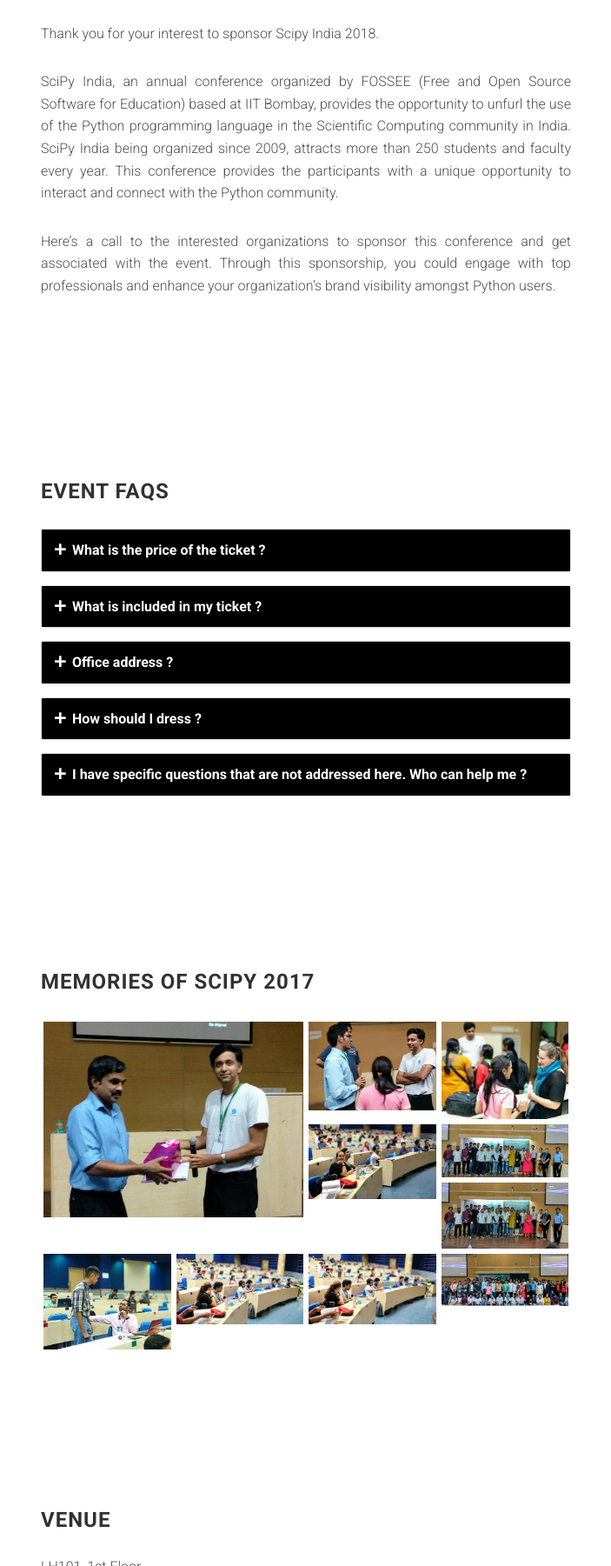
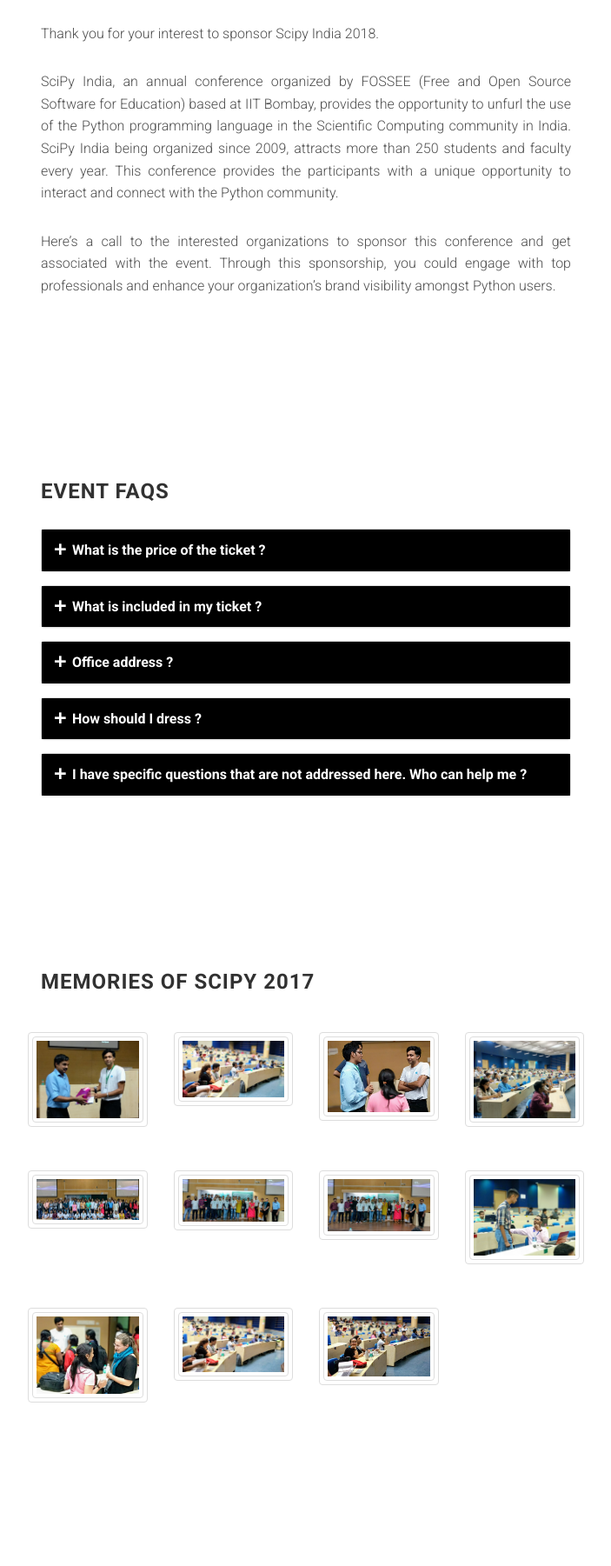
Before and after one commit to FOSSEE/SciPy2018, a Django app: page / in a window 1280 px wide. Shown: the part 4699-6500 px from the top of the page at 87% size, without its empty margins (288-991 px from the left). Run offline with Django 3.2, Linux system fonts and the light colour scheme; parts of the project's set-up code (start-up, migrations or seed data) failed here and were passed over; some libraries are stand-ins or nearby versions; grey boxes are pictures that could not be loaded.

Commit message:
added image gallary

```diff
--- a/static/website/bootstrap-css/custom.css
+++ b/static/website/bootstrap-css/custom.css
@@ -12,3 +12,23 @@ if it's not present, don't show loader */
 	z-index: 9999;
 	background: url(images/loader-64x/Preloader_2.gif) center no-repeat #fff;
 }
+
+.btn:focus, .btn:active, button:focus, button:active {
+  outline: none !important;
+  box-shadow: none !important;
+}
+
+#image-gallery .modal-footer{
+  display: block;
+}
+
+.thumb{
+  margin-top: 15px;
+  margin-bottom: 15px;
+}
+.modal-header {
+    border-bottom: none; !important
+}
+.modal-footer {
+    border-top: none; !important
+}
--- a/static/website/templates/index.html
+++ b/static/website/templates/index.html
@@ -19,6 +19,7 @@
     <link rel="stylesheet" href="{% static 'website/bootstrap-css/bower_components/ionicons/css/ionicons.min.css' %}">
     <link rel="stylesheet" href="{% static 'website/bootstrap-css/assets/css/main.css' %}">
     <link rel="stylesheet" href="{% static 'website/bootstrap-css/assets/css/custom.css' %}">
+    <link rel="stylesheet" href="{% static 'website/bootstrap-css/custom.css' %}">
 
 <script type="text/javascript">
 // Wait for window load
@@ -448,51 +449,138 @@ jQuery(document).ready(function($){
                     <h3 class="section-title">Memories of SciPy 2017</h3>
                 </div>
             </div>
+
             <div class="row">
-                <div class="col-md-12">
-                    <ul class="grid">
+                <div class="row">
+                    <div class="col-lg-3 col-md-4 col-xs-6 thumb">
+                        <a class="thumbnail" href="#" data-image-id="" data-toggle="modal" data-title=""
+                           data-image="{% static 'website/bootstrap-css/assets/images/photos/photos-1.jpg' %}"
+                           data-target="#image-gallery">
+                            <img class="img-thumbnail"
+                                 src="{% static 'website/bootstrap-css/assets/images/photos/photos-1.jpg' %}"
+                                 alt="Scipy 2017">
+                        </a>
+                    </div>
+                    <div class="col-lg-3 col-md-4 col-xs-6 thumb">
+                        <a class="thumbnail" href="#" data-image-id="" data-toggle="modal" data-title=""
+                           data-image="{% static 'website/bootstrap-css/assets/images/photos/photos-2.jpg' %}"
+                           data-target="#image-gallery">
+                            <img class="img-thumbnail"
+                                 src="{% static 'website/bootstrap-css/assets/images/photos/photos-2.jpg' %}"
+                                 alt="Scipy 2017">
+                        </a>
+                    </div>
 
-                        <li class="grid-item grid-item-sm-6">
-                            <img alt="" class="img-responsive center-block" src="{% static 'website/bootstrap-css/assets/images/photos/photos-1.jpg' %}">
-                        </li>
+                    <div class="col-lg-3 col-md-4 col-xs-6 thumb">
+                        <a class="thumbnail" href="#" data-image-id="" data-toggle="modal" data-title=""
+                           data-image="{% static 'website/bootstrap-css/assets/images/photos/photos-3.jpg' %}"
+                           data-target="#image-gallery">
+                            <img class="img-thumbnail"
+                                 src="{% static 'website/bootstrap-css/assets/images/photos/photos-3.jpg' %}"
+                                 alt="Scipy 2017">
+                        </a>
+                    </div>
+                    <div class="col-lg-3 col-md-4 col-xs-6 thumb">
+                        <a class="thumbnail" href="#" data-image-id="" data-toggle="modal" data-title=""
+                           data-image="{% static 'website/bootstrap-css/assets/images/photos/photos-4.jpg' %}"
+                           data-target="#image-gallery">
+                            <img class="img-thumbnail"
+                                 src="{% static 'website/bootstrap-css/assets/images/photos/photos-4.jpg' %}"
+                                 alt="Scipy 2017">
+                        </a>
+                    </div>
+                    <div class="col-lg-3 col-md-4 col-xs-6 thumb">
+                        <a class="thumbnail" href="#" data-image-id="" data-toggle="modal" data-title=""
+                           data-image="{% static 'website/bootstrap-css/assets/images/photos/photos-5.jpg' %}"
+                           data-target="#image-gallery">
+                            <img class="img-thumbnail"
+                                 src="{% static 'website/bootstrap-css/assets/images/photos/photos-5.jpg' %}"
+                                 alt="Scipy 2017">
+                        </a>
+                    </div>
 
-                        <li class="grid-item grid-item-sm-3">
-                            <img alt="" class="img-responsive center-block" src="{% static 'website/bootstrap-css/assets/images/photos/photos-3.jpg' %}">
-                        </li>
 
-                        <li class="grid-item grid-item-sm-3">
-                            <img alt="" class="img-responsive center-block" src="{% static 'website/bootstrap-css/assets/images/photos/photos-9.jpg' %}">
-                        </li>
 
-                        <li class="grid-item grid-item-sm-3">
-                            <img alt="" class="img-responsive center-block" src="{% static 'website/bootstrap-css/assets/images/photos/photos-11.jpg' %}">
-                        </li>
+                    <div class="col-lg-3 col-md-4 col-xs-6 thumb">
+                        <a class="thumbnail" href="#" data-image-id="" data-toggle="modal" data-title=""
+                           data-image="{% static 'website/bootstrap-css/assets/images/photos/photos-6.jpg' %}"
+                           data-target="#image-gallery">
+                            <img class="img-thumbnail"
+                                 src="{% static 'website/bootstrap-css/assets/images/photos/photos-6.jpg' %}"
+                                 alt="Scipy 2017">
+                        </a>
+                    </div>
+                    <div class="col-lg-3 col-md-4 col-xs-6 thumb">
+                        <a class="thumbnail" href="#" data-image-id="" data-toggle="modal" data-title=""
+                           data-image="{% static 'website/bootstrap-css/assets/images/photos/photos-7.jpg' %}"
+                           data-target="#image-gallery">
+                            <img class="img-thumbnail"
+                                 src="{% static 'website/bootstrap-css/assets/images/photos/photos-7.jpg' %}"
+                                 alt="Scipy 2017">
+                        </a>
+                    </div>
+                    <div class="col-lg-3 col-md-4 col-xs-6 thumb">
+                        <a class="thumbnail" href="#" data-image-id="" data-toggle="modal" data-title=""
+                           data-image="{% static 'website/bootstrap-css/assets/images/photos/photos-8.jpg' %}"
+                           data-target="#image-gallery">
+                            <img class="img-thumbnail"
+                                 src="{% static 'website/bootstrap-css/assets/images/photos/photos-8.jpg' %}"
+                                 alt="Scipy 2017">
+                        </a>
+                    </div>
+                    <div class="col-lg-3 col-md-4 col-xs-6 thumb">
+                        <a class="thumbnail" href="#" data-image-id="" data-toggle="modal" data-title=""
+                           data-image="{% static 'website/bootstrap-css/assets/images/photos/photos-9.jpg' %}"
+                           data-target="#image-gallery">
+                            <img class="img-thumbnail"
+                                 src="{% static 'website/bootstrap-css/assets/images/photos/photos-9.jpg' %}"
+                                 alt="Scipy 2017">
+                        </a>
+                    </div>
+                    <div class="col-lg-3 col-md-4 col-xs-6 thumb">
+                        <a class="thumbnail" href="#" data-image-id="" data-toggle="modal" data-title=""
+                           data-image="{% static 'website/bootstrap-css/assets/images/photos/photos-10.jpg' %}"
+                           data-target="#image-gallery">
+                            <img class="img-thumbnail"
+                                 src="{% static 'website/bootstrap-css/assets/images/photos/photos-10.jpg' %}"
+                                 alt="Scipy 2017">
+                        </a>
+                    </div>
+                    <div class="col-lg-3 col-md-4 col-xs-6 thumb">
+                        <a class="thumbnail" href="#" data-image-id="" data-toggle="modal" data-title=""
+                           data-image="{% static 'website/bootstrap-css/assets/images/photos/photos-11.jpg' %}"
+                           data-target="#image-gallery">
+                            <img class="img-thumbnail"
+                                 src="{% static 'website/bootstrap-css/assets/images/photos/photos-11.jpg' %}"
+                                 alt="Scipy 2017">
+                        </a>
+                    </div>
+                </div>
 
-                        <li class="grid-item grid-item-sm-3">
-                            <img alt="" class="img-responsive center-block" src="{% static 'website/bootstrap-css/assets/images/photos/photos-6.jpg' %}">
-                        </li>
 
-                        <li class="grid-item grid-item-sm-3">
-                            <img alt="" class="img-responsive center-block" src="{% static 'website/bootstrap-css/assets/images/photos/photos-7.jpg' %}">
-                        </li>
+                <div class="modal fade" id="image-gallery" tabindex="-1" role="dialog" aria-labelledby="myModalLabel" aria-hidden="true">
+                    <div class="modal-dialog modal-lg">
+                        <div class="modal-content">
+                            <div class="modal-header">
+                                <h4 class="modal-title" id="image-gallery-title"></h4>
+                                <button type="button" class="close" data-dismiss="modal"><span aria-hidden="true">×</span><span class="sr-only">Close</span>
+                                </button>
+                            </div>
+                            <div class="modal-body">
+                                <img id="image-gallery-image" class="img-responsive col-md-12" src="">
+                            </div>
+                            <div class="modal-footer">
+                                <button type="button" class="btn btn-secondary float-left" id="show-previous-image"><i class="fa fa-arrow-left"></i>
+                                </button>
 
-                        <li class="grid-item grid-item-sm-3">
-                            <img alt="" class="img-responsive center-block" src="{% static 'website/bootstrap-css/assets/images/photos/photos-8.jpg' %}">
-                        </li>
-
-                        <li class="grid-item grid-item-sm-3">
-                            <img alt="" class="img-responsive center-block" src="{% static 'website/bootstrap-css/assets/images/photos/photos-2.jpg' %}">
-                        </li>
-
-                        <li class="grid-item grid-item-sm-3">
-                            <img alt="" class="img-responsive center-block" src="{% static 'website/bootstrap-css/assets/images/photos/photos-10.jpg' %}">
-                        </li>
-                        <li class="grid-item grid-item-sm-3">
-                            <img alt="" class="img-responsive center-block" src="{% static 'website/bootstrap-css/assets/images/photos/photos-5.jpg' %}">
-                        </li>
-                    </ul>
+                                <button type="button" id="show-next-image" class="btn btn-secondary float-right"><i class="fa fa-arrow-right"></i>
+                                </button>
+                            </div>
+                        </div>
+                    </div>
                 </div>
             </div>
+
         </div>
     </section>
 
@@ -619,6 +707,7 @@ jQuery(document).ready(function($){
     <script src="{% static 'website/bootstrap-css/bower_components/bootstrap/dist/js/bootstrap.min.js' %}"></script>
     <script src="{% static 'website/bootstrap-css/bower_components/smooth-scroll/dist/js/smooth-scroll.min.js' %}"></script>
     <script src="{% static 'website/bootstrap-css/assets/js/main.js' %}"></script>
+    <script src="{% static 'website/js/custom.js' %}"></script>
 
 </body>
 </html>
```
Also changed, not shown: static/website/js/custom.js (added, +92 -0 lines).
